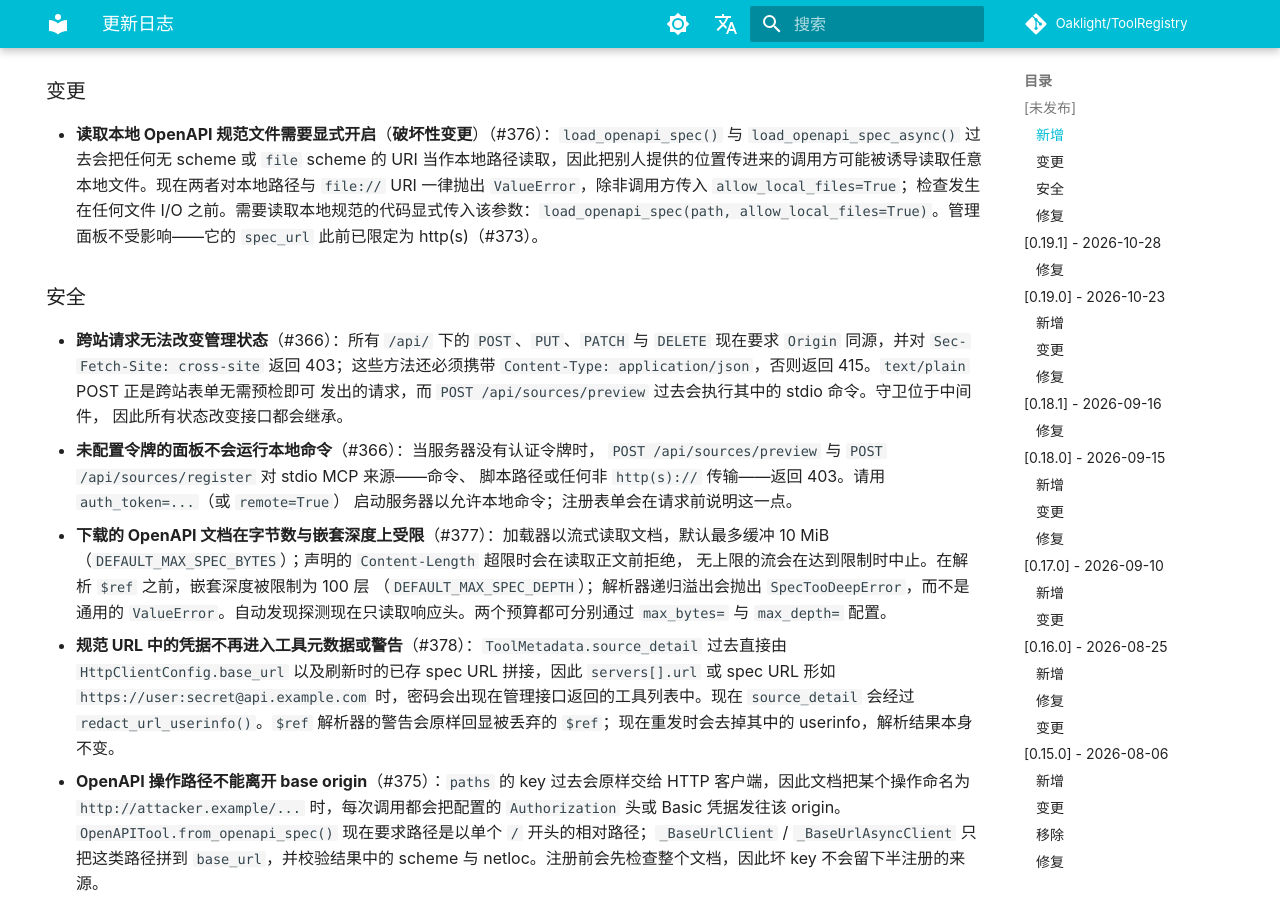
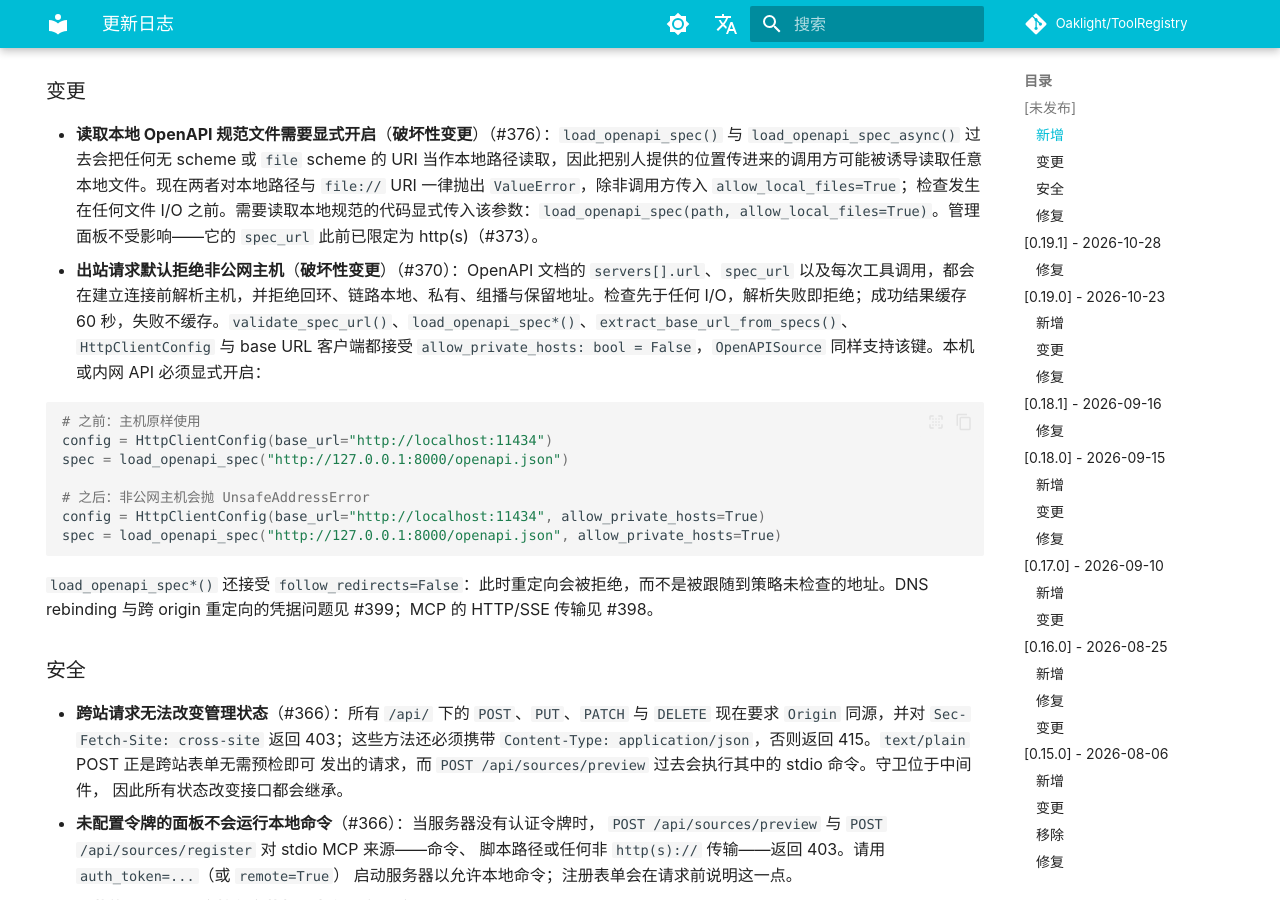
Before and after one commit to Oaklight/ToolRegistry, an MkDocs documentation site: the page built from docs/changelog.md, in a window 1280 px wide and 900 px high, scrolled down 1959 px. Built offline with MkDocs 1.6.1 and Material for MkDocs 9.7.7, drawn with Linux system fonts in a browser that asks for light colours; some web fonts are replaced; comment, search, counter and statistics services are not loaded.

Commit message:
docs(changelog): 记录出站地址策略（#370）

````diff
--- a/docs/changelog.md
+++ b/docs/changelog.md
@@ -41,6 +41,19 @@ hide:
 ### 变更
 
 - **读取本地 OpenAPI 规范文件需要显式开启**（**破坏性变更**）（#376）：`load_openapi_spec()` 与 `load_openapi_spec_async()` 过去会把任何无 scheme 或 `file` scheme 的 URI 当作本地路径读取，因此把别人提供的位置传进来的调用方可能被诱导读取任意本地文件。现在两者对本地路径与 `file://` URI 一律抛出 `ValueError`，除非调用方传入 `allow_local_files=True`；检查发生在任何文件 I/O 之前。需要读取本地规范的代码显式传入该参数：`load_openapi_spec(path, allow_local_files=True)`。管理面板不受影响——它的 `spec_url` 此前已限定为 http(s)（#373）。
+- **出站请求默认拒绝非公网主机**（**破坏性变更**）（#370）：OpenAPI 文档的 `servers[].url`、`spec_url` 以及每次工具调用，都会在建立连接前解析主机，并拒绝回环、链路本地、私有、组播与保留地址。检查先于任何 I/O，解析失败即拒绝；成功结果缓存 60 秒，失败不缓存。`validate_spec_url()`、`load_openapi_spec*()`、`extract_base_url_from_specs()`、`HttpClientConfig` 与 base URL 客户端都接受 `allow_private_hosts: bool = False`，`OpenAPISource` 同样支持该键。本机或内网 API 必须显式开启：
+
+  ```python
+  # 之前：主机原样使用
+  config = HttpClientConfig(base_url="http://localhost:11434")
+  spec = load_openapi_spec("http://127.0.0.1:8000/openapi.json")
+
+  # 之后：非公网主机会抛 UnsafeAddressError
+  config = HttpClientConfig(base_url="http://localhost:11434", allow_private_hosts=True)
+  spec = load_openapi_spec("http://127.0.0.1:8000/openapi.json", allow_private_hosts=True)
+  ```
+
+  `load_openapi_spec*()` 还接受 `follow_redirects=False`：此时重定向会被拒绝，而不是被跟随到策略未检查的地址。DNS rebinding 与跨 origin 重定向的凭据问题见 #399；MCP 的 HTTP/SSE 传输见 #398。
 
 ### 安全
 
````
